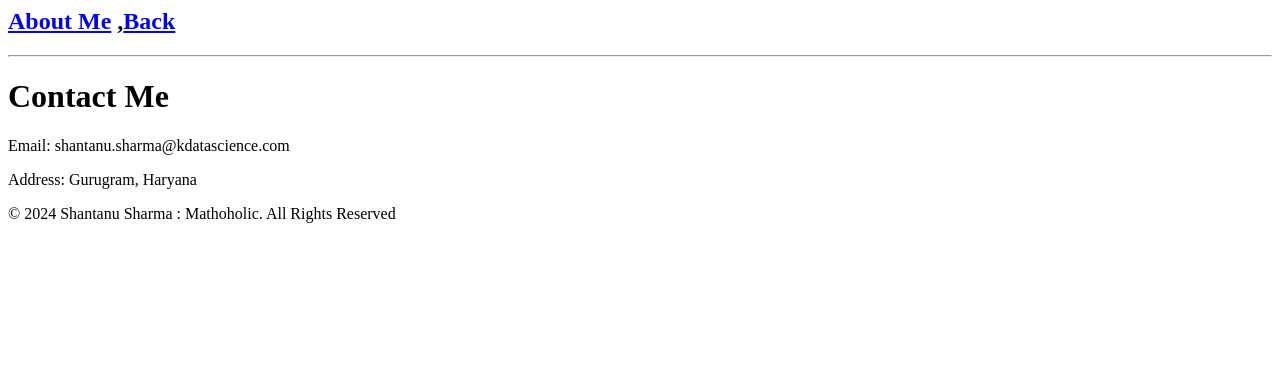
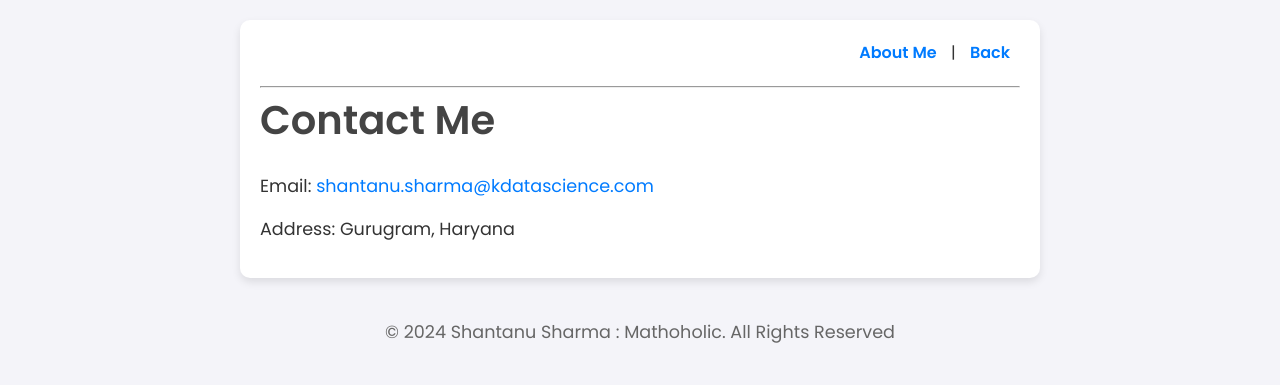
Before and after one commit to Mathoholic/portfolio, a plain HTML site: page public/contact.html in a window 1280 px wide. Drawn offline with Linux system fonts and the light colour scheme.

Commit message:
blogs added

```diff
--- /dev/null
+++ b/css/blogs.css
@@ -0,0 +1,93 @@
+/* General Reset */
+* {
+    margin: 0;
+    padding: 0;
+    box-sizing: border-box;
+}
+
+/* Body Styling */
+body {
+    font-family: 'Poppins', sans-serif;
+    line-height: 1.6;
+    background-color: #f4f4f9;
+    color: #333;
+    padding: 20px;
+}
+
+/* Container Styling */
+.container {
+    max-width: 900px;
+    margin: auto;
+    background: #fff;
+    padding: 20px;
+    border-radius: 10px;
+    box-shadow: 0 4px 8px rgba(0, 0, 0, 0.1);
+}
+
+/* Navigation Styling */
+.navigation {
+    text-align: right;
+    margin-bottom: 20px;
+}
+
+.navigation a {
+    color: #007bff;
+    text-decoration: none;
+    font-weight: 600;
+    margin: 0 10px;
+}
+
+.navigation a:hover {
+    text-decoration: underline;
+}
+
+/* Heading Styling */
+h1 {
+    font-size: 2.5rem;
+    font-weight: 600;
+    color: #444;
+    margin-bottom: 20px;
+}
+
+/* Blog List Styling */
+.blog-list {
+    margin-top: 20px;
+}
+
+.blog-item {
+    margin-bottom: 30px;
+    padding: 20px;
+    border-left: 4px solid #007bff;
+    background-color: #fafafa;
+    border-radius: 5px;
+}
+
+.blog-item h2 {
+    font-size: 1.8rem;
+    font-weight: 600;
+    margin-bottom: 10px;
+    color: #007bff;
+}
+
+.blog-item h2 a {
+    text-decoration: none;
+    color: inherit;
+}
+
+.blog-item h2 a:hover {
+    text-decoration: underline;
+}
+
+.blog-item p {
+    font-size: 1rem;
+    color: #666;
+    margin-bottom: 10px;
+}
+
+/* Footer Styling */
+footer {
+    text-align: center;
+    margin-top: 40px;
+    font-size: 0.9rem;
+    color: #666;
+}
--- /dev/null
+++ b/css/contact.css
@@ -0,0 +1,73 @@
+/* General Reset */
+* {
+    margin: 0;
+    padding: 0;
+    box-sizing: border-box;
+}
+
+/* Body Styling */
+body {
+    font-family: 'Poppins', sans-serif;
+    line-height: 1.6;
+    background-color: #f4f4f9;
+    color: #333;
+    padding: 20px;
+}
+
+/* Container Styling */
+.container {
+    max-width: 800px;
+    margin: auto;
+    background: #fff;
+    padding: 20px;
+    border-radius: 10px;
+    box-shadow: 0 4px 8px rgba(0, 0, 0, 0.1);
+}
+
+/* Navigation Styling */
+.navigation {
+    text-align: right;
+    margin-bottom: 20px;
+}
+
+.navigation a {
+    color: #007bff;
+    text-decoration: none;
+    font-weight: 600;
+    margin: 0 10px;
+}
+
+.navigation a:hover {
+    text-decoration: underline;
+}
+
+/* Heading Styling */
+h1 {
+    font-size: 2.5rem;
+    font-weight: 600;
+    color: #444;
+    margin-bottom: 20px;
+}
+
+/* Paragraph and Link Styling */
+p {
+    font-size: 1.1rem;
+    margin-bottom: 15px;
+}
+
+a {
+    color: #007bff;
+    text-decoration: none;
+}
+
+a:hover {
+    text-decoration: underline;
+}
+
+/* Footer Styling */
+footer {
+    text-align: center;
+    margin-top: 40px;
+    font-size: 0.9rem;
+    color: #666;
+}
--- a/public/contact.html
+++ b/public/contact.html
@@ -1,12 +1,26 @@
-<h2><a href="../public/about.html"> About Me</a> ,<a href="../index.html">Back</a></h2>
+<!DOCTYPE html>
+<html lang="en">
+<head>
+    <meta charset="UTF-8">
+    <meta name="viewport" content="width=device-width, initial-scale=1.0">
+    <title>Contact Me - Shantanu Sharma</title>
+    <link rel="stylesheet" href="../css/contact.css">
+    <link href="https://fonts.googleapis.com/css2?family=Poppins:wght@300;400;600&display=swap" rel="stylesheet">
+</head>
+<body>
+    <div class="container">
+        <nav class="navigation">
+            <a href="../public/about.html">About Me</a>
+            <span>|</span>
+            <a href="../index.html">Back</a>
+        </nav>
         <hr />
         <h1>Contact Me</h1>
-<p>Email: shantanu.sharma@kdatascience.com</p>
+        <p>Email: <a href="mailto:shantanu.sharma@kdatascience.com">shantanu.sharma@kdatascience.com</a></p>
         <p>Address: Gurugram, Haryana</p>
-
-
-
-
+    </div>
     <footer>
         <p>© 2024 Shantanu Sharma : Mathoholic. All Rights Reserved</p>
     </footer>
+</body>
+</html>
```
Also changed, not shown: index.html (+2 -2 lines), public/blogs.html (added, +42 -0 lines). Lines whose indentation alone changed are shown as unchanged.
